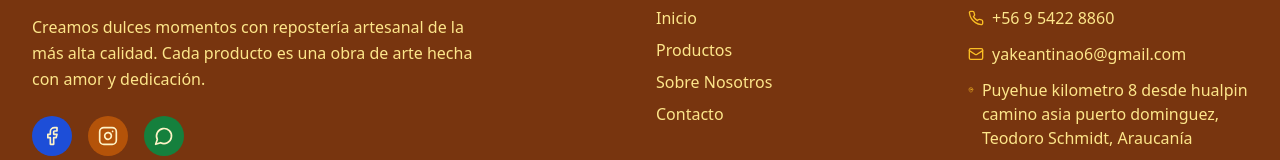
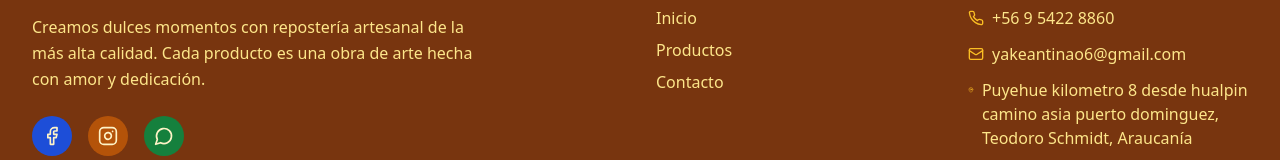
Before and after one commit to brunoquiroz/ReposteriaNumero2, a React (Vite) app in the folder proyecto_reposteria/: page / in a window 1280 px wide. Shown: the part 2255-2415 px from the top of the page. Built offline with nearby package versions, Linux system fonts and the light colour scheme; no server answers; the database is empty.

Commit message:
sacar el sobre nosotros

```diff
--- a/proyecto_reposteria/src/components/Footer.tsx
+++ b/proyecto_reposteria/src/components/Footer.tsx
@@ -78,12 +78,6 @@ export default function Footer() {
                 </button>
               </li>
               <li>
-                <button
-                  onClick={() => scrollToSection('sobre-nosotros')}
-                  className="text-amber-200 hover:text-white transition-colors"
-                >
-                  Sobre Nosotros
-                </button>
               </li>
               <li>
                 <button
```
